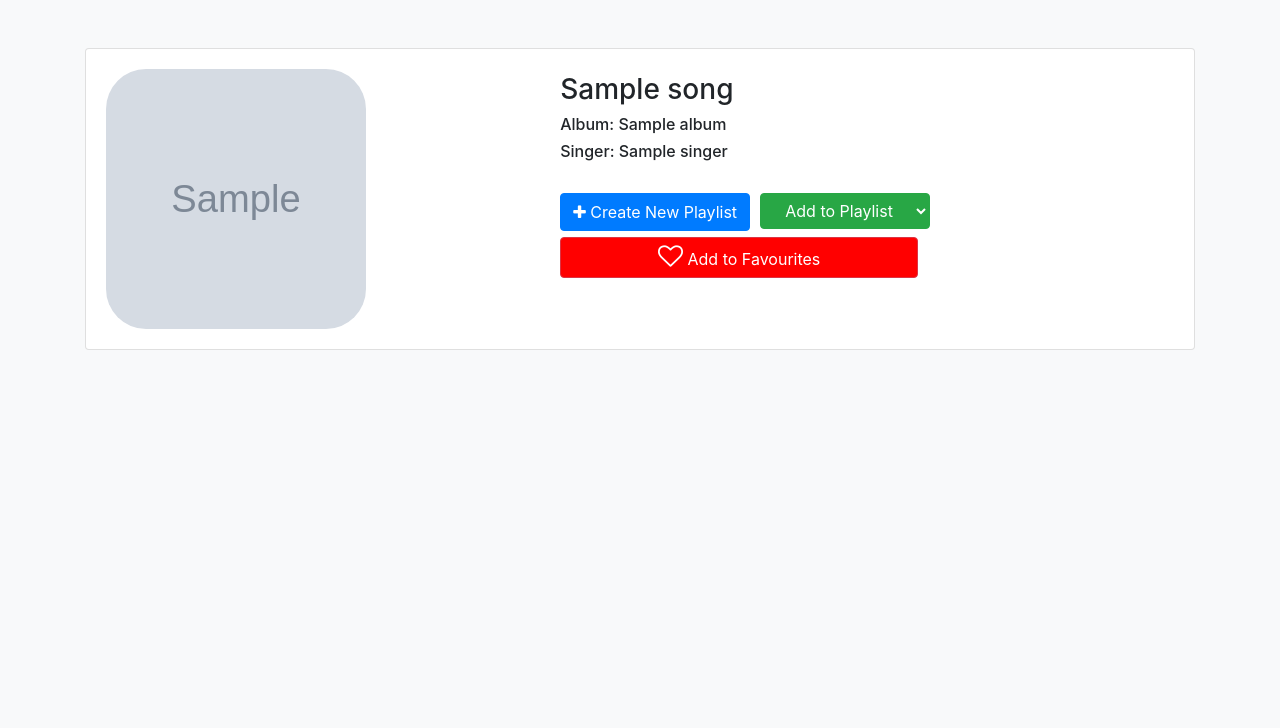
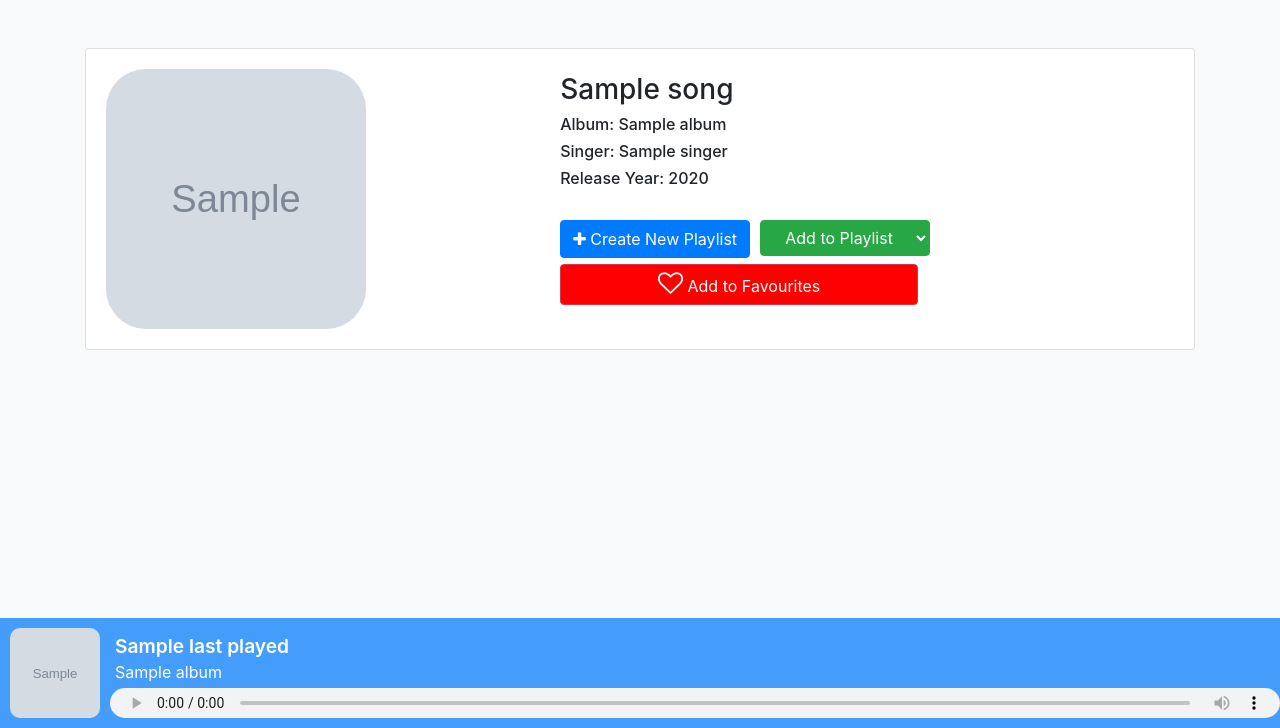
Before and after one commit to Bug-daulet/musicApp, a Django app: template musicApp/templates/musicapp/detail.html in a window 1280 px wide. Shown: the part 72-800 px from the top of the page. Run offline with Django 3.2, Linux system fonts and the light colour scheme; the template is opened without the code that fills it: most values are stand-ins (such as "Sample title", 1, 10 or a date in 2020); grey boxes marked "Sample" are stand-in pictures; some libraries are stand-ins or nearby versions.

Commit message:
Update detail.html

```diff
--- a/musicApp/templates/musicapp/detail.html
+++ b/musicApp/templates/musicapp/detail.html
@@ -41,7 +41,11 @@
                     <h3 class="product-title">{{songs.name}}</h3>
                     <h6>Album: {{songs.album}}</h6>
                     <h6>Singer: {{songs.singer}}</h6>
+                    <h6>Release Year: {{songs.year}}</h6>
                     <br>
+                    <!-- <audio controls>
+                        <source src="{{ songs.song_file.url }}" type="audio/mpeg">
+                    </audio>   -->
 
                     <form method="post">
                         {% csrf_token %}
@@ -93,13 +97,17 @@
                         {% csrf_token %}
                         {% if is_favourite %}
                         <span class="d-flex align-items-center mt-2 ml-2">
+                            <!-- <i class="heart fa fa-heart my-auto"></i> -->
                             <button type="submit" name="rm-fav" class="btn btn-danger btn-block"
                                 style="width: 358px;margin-left:-8px;background-color: red;">Remove from Favourites</button>
                         </span>
                         {% else %}
                         <span class="d-flex align-items-center mt-2 ml-2">
+                            <!-- <i class="heart fa fa-heart my-auto"></i> -->
                             <button type="submit" name="add-fav" class="btn btn-danger btn-block"
                                 style="width: 358px;margin-left:-8px;background-color: red;"><i class="heart fa fa-heart-o my-auto" style="color:white"></i> Add to Favourites</button>
+
+                            <!-- <input type="submit" id="favbtn" class="btn btn-primary" name="add-fav" value="Add to Favourites"> -->
                         </span>
 
                         {% endif %}
@@ -113,4 +121,22 @@
     </div>
 </div>
 
+<footer class="footer">
+    <div class="player" style="padding-left: 10px;padding-top:10px;background-color: #459dfb;">
+        <div class="left"><img src="{{last_played.song_img.url}}" height="90" width="90"
+                style="border-radius: 10px 10px 10px 10px;"></div>
+        <div class="right">
+            <div class="top">
+                <a class="song" style="margin-left: 15px;color: white;">{{last_played.name}}</a>
+                <a class="artist" style="margin-left: 15px;color:white">{{last_played.album}}</a>
+            </div>
+            <div class="bottom">
+                <audio controls="" _autoplay="" name="media"
+                    style="margin-left: 20px;margin-bottom: 10px;width: 1245px;height:30px">
+                    <source src="{{last_played.song_file.url}}" type="audio/mpeg"></audio>
+            </div>
+        </div>
+    </div>
+</footer>
+
 {% endblock body %}
```
